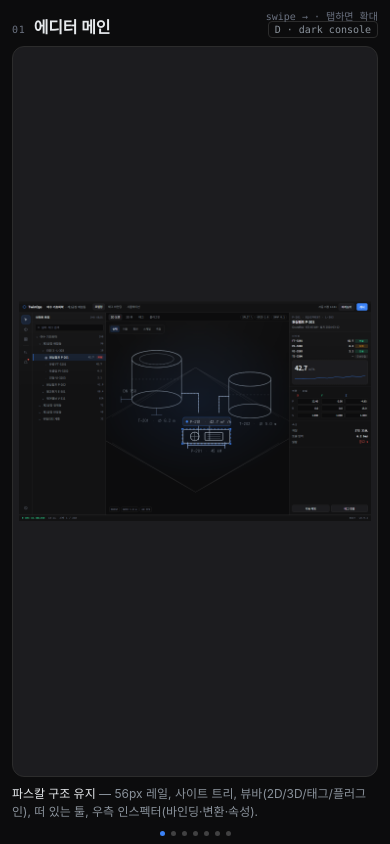
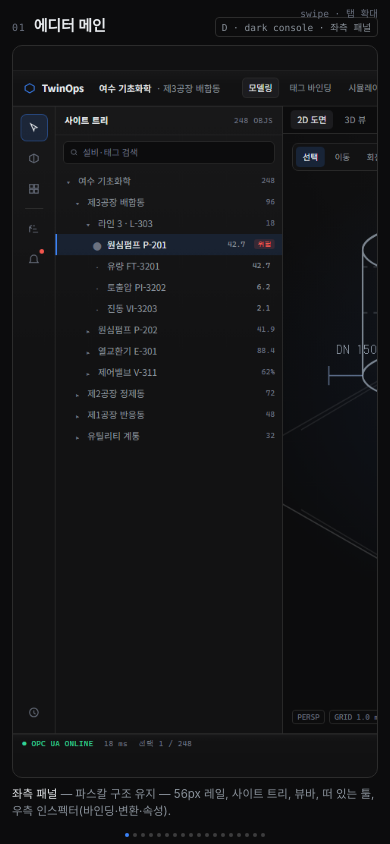
Before and after one commit to asdfqwerzxcc/dori-reports, a plain HTML site: page deck.html in a window 390 px wide. Drawn offline with Linux system fonts and the light colour scheme.

Commit message:
Deck: per-screen slices for phone legibility

```diff
--- a/deck.html
+++ b/deck.html
@@ -15,71 +15,71 @@
   html,body{height:100%;background:var(--canvas);color:var(--text);font-family:var(--sans);overscroll-behavior:none}
   .deck{display:flex;height:100dvh;overflow-x:auto;overflow-y:hidden;scroll-snap-type:x mandatory;-webkit-overflow-scrolling:touch;scrollbar-width:none}
   .deck::-webkit-scrollbar{display:none}
-  .slide{flex:0 0 100vw;height:100dvh;scroll-snap-align:center;display:flex;flex-direction:column;padding:14px 12px 22px;gap:8px}
+  .slide{flex:0 0 100vw;height:100dvh;scroll-snap-align:center;display:flex;flex-direction:column;padding:14px 12px 24px;gap:8px}
   .top{display:flex;align-items:baseline;gap:8px}
-  .top h2{font-size:16px;font-weight:600;letter-spacing:-.01em}
+  .top h2{font-size:15px;font-weight:600;letter-spacing:-.01em}
   .top .n{font:10px var(--mono);color:var(--faint);letter-spacing:.08em}
-  .top .badge{margin-left:auto;font:10px var(--mono);color:var(--dim);border:1px solid var(--line);border-radius:4px;padding:2px 6px}
-  .shot{flex:1;min-height:0;border:1px solid var(--line);border-radius:12px;overflow:hidden;background:var(--s2);display:flex;align-items:center;justify-content:center;padding:6px}
-  .shot img{width:100%;height:100%;object-fit:contain;display:block}
-  .cap{font-size:12px;color:var(--dim);line-height:1.55}
+  .top .badge{margin-left:auto;font:9.5px var(--mono);color:var(--dim);border:1px solid var(--line);border-radius:4px;padding:2px 6px}
+  .shot{flex:1;min-height:0;border:1px solid var(--line);border-radius:10px;overflow:hidden;background:#111112;background-repeat:no-repeat;background-size:300% auto;background-position:var(--pos,50%) center}
+  .cap{font-size:11.5px;color:var(--dim);line-height:1.5}
   .cap b{color:var(--text);font-weight:500}
-  .pager{position:fixed;bottom:8px;left:0;right:0;display:flex;justify-content:center;gap:6px;pointer-events:none}
-  .pager i{width:5px;height:5px;border-radius:50%;background:rgba(255,255,255,.22)}
+  .pager{position:fixed;bottom:7px;left:0;right:0;display:flex;justify-content:center;gap:4px;pointer-events:none;flex-wrap:wrap;padding:0 12px}
+  .pager i{width:4px;height:4px;border-radius:50%;background:rgba(255,255,255,.20)}
   .pager i.on{background:var(--accent)}
-  .hint{position:fixed;top:8px;right:12px;font:10px var(--mono);color:var(--faint)}
+  .hint{position:fixed;top:6px;right:12px;font:9.5px var(--mono);color:var(--faint)}
 </style>
 </head>
 <body>
-<div class="deck" id="deck">
-  <section class="slide">
-    <div class="top"><span class="n">01</span><h2>에디터 메인</h2><span class="badge">D · dark console</span></div>
-    <div class="shot"><a href="ed-evolved.png" target="_blank" style="display:block;width:100%;height:100%"><img src="ed-evolved.png" alt="editor main"></a></div>
-    <div class="cap"><b>파스칼 구조 유지</b> — 56px 레일, 사이트 트리, 뷰바(2D/3D/태그/플러그인), 떠 있는 툴, 우측 인스펙터(바인딩·변환·속성).</div>
-  </section>
-  <section class="slide">
-    <div class="top"><span class="n">02</span><h2>프로젝트 리스트</h2><span class="badge">editor home</span></div>
-    <div class="shot"><a href="ed-project.png" target="_blank" style="display:block;width:100%;height:100%"><img src="ed-project.png" alt="project list"></a></div>
-    <div class="cap"><b>카드 + KPI 스트립</b> — 썸네일·씬 수·알람 상태, 하단에 최근 씬과 작업 공간 요약.</div>
-  </section>
-  <section class="slide">
-    <div class="top"><span class="n">03</span><h2>씬 리스트</h2><span class="badge">project > scens</span></div>
-    <div class="shot"><a href="ed-scenes.png" target="_blank" style="display:block;width:100%;height:100%"><img src="ed-scenes.png" alt="scene list"></a></div>
-    <div class="cap"><b>영역별 그룹</b> — 상태 점·알람 수·마지막 편집, 우측에 선택 씬 미리보기와 게시 액션.</div>
-  </section>
-  <section class="slide">
-    <div class="top"><span class="n">04</span><h2>태그 바인딩</h2><span class="badge">binding</span></div>
-    <div class="shot"><a href="ed-tagbinding.png" target="_blank" style="display:block;width:100%;height:100%"><img src="ed-tagbinding.png" alt="tag binding"></a></div>
-    <div class="cap"><b>바인딩 상태</b> — 연결/지연/미바인딩을 행 단위로, 우측에 라이브 미리보기와 자동 매핑.</div>
-  </section>
-  <section class="slide">
-    <div class="top"><span class="n">05</span><h2>런타임 개요</h2><span class="badge">operator</span></div>
-    <div class="shot"><a href="rt-overview.png" target="_blank" style="display:block;width:100%;height:100%"><img src="rt-overview.png" alt="runtime overview"></a></div>
-    <div class="cap"><b>뷰포트 + KPI + 알람 요약 + 설비 상태</b>. 숫자는 크게, 상태는 점·도형으로.</div>
-  </section>
-  <section class="slide">
-    <div class="top"><span class="n">06</span><h2>알람 콘솔</h2><span class="badge">alarms</span></div>
-    <div class="shot"><a href="rt-alarms.png" target="_blank" style="display:block;width:100%;height:100%"><img src="rt-alarms.png" alt="alarm console"></a></div>
-    <div class="cap"><b>심각도 ◆▲● + 텍스트</b>, 미확인/확인 상태, 우측 타임라인·관련 태그·조치.</div>
-  </section>
-  <section class="slide">
-    <div class="top"><span class="n">07</span><h2>모션 스펙</h2><span class="badge">live</span></div>
-    <div class="shot"><a href="motion-spec.png" target="_blank" style="display:block;width:100%;height:100%"><img src="motion-spec.png" alt="motion spec"></a></div>
-    <div class="cap"><b>애니메이션은 라이브로 봐야 정확해</b> — motion.html에서 6개 모션이 6초 루프로 재생돼.</div>
-  </section>
-</div>
+<div class="deck" id="deck"></div>
 <div class="pager" id="pager"></div>
-<div class="hint">swipe → · 탭하면 확대</div>
+<div class="hint">swipe · 탭 확대</div>
 <script>
-  const deck = document.getElementById('deck');
-  const slides = [...deck.children];
-  const pager = document.getElementById('pager');
-  slides.forEach((_, i) => { const d = document.createElement('i'); if (i === 0) d.className = 'on'; pager.appendChild(d); });
+  const screens = [
+    { file: "ed-evolved.png", title: "에디터 메인", tag: "D · dark console", note: "파스칼 구조 유지 — 56px 레일, 사이트 트리, 뷰바, 떠 있는 툴, 우측 인스펙터(바인딩·변환·속성)." },
+    { file: "ed-project.png", title: "프로젝트 리스트", tag: "editor home", note: "카드 썸네일 + KPI 스트립, 하단 최근 씬과 작업 공간 요약." },
+    { file: "ed-scenes.png", title: "씬 리스트", tag: "project > scenes", note: "영역별 그룹, 상태 점·알람 수·마지막 편집, 우측 선택 씬 미리보기." },
+    { file: "ed-tagbinding.png", title: "태그 바인딩", tag: "binding", note: "연결/지연/미바인딩을 행 단위로, 우측 라이브 미리보기와 자동 매핑." },
+    { file: "rt-overview.png", title: "런타임 개요", tag: "operator", note: "뷰포트 + KPI + 알람 요약 + 설비 상태. 숫자는 크게, 상태는 점·도형으로." },
+    { file: "rt-alarms.png", title: "알람 콘솔", tag: "alarms", note: "심각도 ◆▲● + 텍스트, 미확인/확인, 우측 타임라인·관련 태그·조치." },
+  ];
+  const slices = [
+    { pos: "0%", label: "좌측 패널" },
+    { pos: "50%", label: "가운데" },
+    { pos: "100%", label: "우측 패널" },
+  ];
+
+  const deck = document.getElementById("deck");
+  const pager = document.getElementById("pager");
+  let index = 0;
+
+  for (const s of screens) {
+    for (const sl of slices) {
+      const sec = document.createElement("section");
+      sec.className = "slide";
+      sec.innerHTML = `
+        <div class="top"><span class="n">${String(index + 1).padStart(2, "0")}</span><h2>${s.title}</h2><span class="badge">${s.tag} · ${sl.label}</span></div>
+        <div class="shot" style="background-image:url('${s.file}');--pos:${sl.pos}"></div>
+        <div class="cap"><b>${sl.label}</b> — ${s.note}</div>`;
+      deck.appendChild(sec);
+      const dot = document.createElement("i");
+      if (index === 0) dot.className = "on";
+      pager.appendChild(dot);
+      index++;
+    }
+  }
+
   const dots = [...pager.children];
-  deck.addEventListener('scroll', () => {
+  deck.addEventListener("scroll", () => {
     const i = Math.round(deck.scrollLeft / window.innerWidth);
-    dots.forEach((d, j) => d.className = j === i ? 'on' : '');
+    dots.forEach((d, j) => { d.className = j === i ? "on" : ""; });
   }, { passive: true });
+
+  deck.addEventListener("click", (e) => {
+    const shot = e.target.closest(".shot");
+    if (!shot) return;
+    const url = shot.style.backgroundImage.match(/url\("?([^")]+)"?\)/)[1];
+    window.open(url, "_blank");
+  });
 </script>
 </body>
 </html>
```
